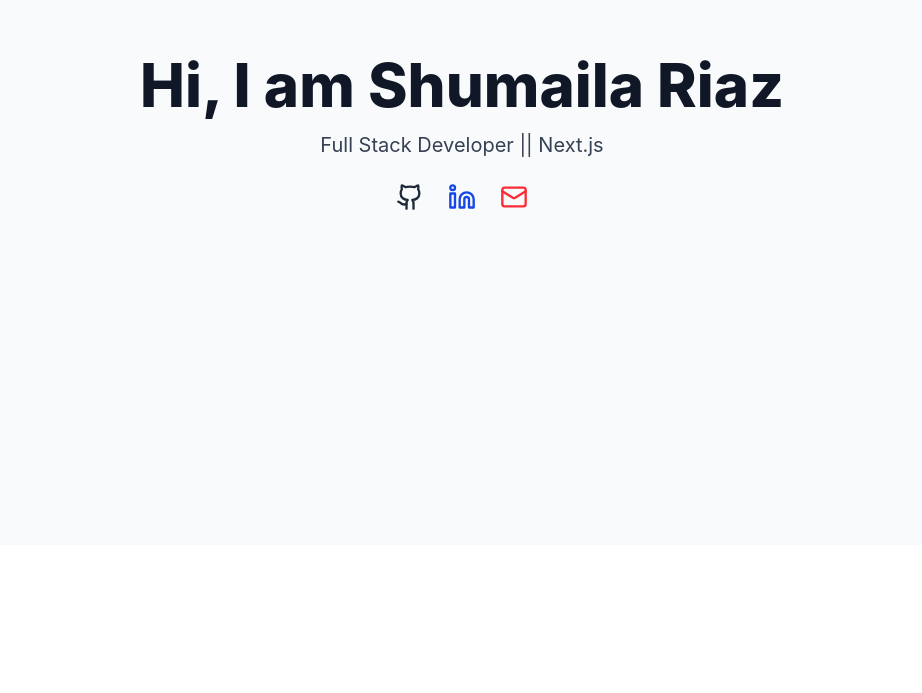
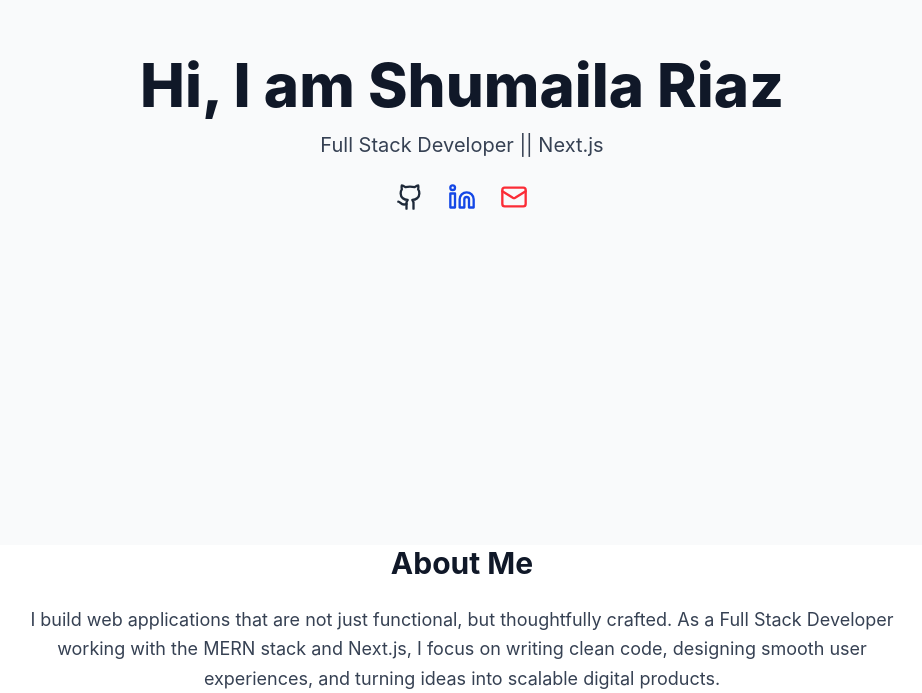
Before and after one commit to shumaila1421/Portfolio--Next.js, a Next.js app: page / in a window 1280 px wide. Shown: the part 255-948 px from the top of the page, without its empty margins (178-1100 px from the left). Before the commit the page ends 800 px from the top, so only its background shows below. Built offline with nearby package versions, Linux system fonts and the light colour scheme.

Commit message:
about section added

```diff
--- /dev/null
+++ b/app/components/navbar.tsx
@@ -0,0 +1 @@
+"use client";
--- a/app/page.tsx
+++ b/app/page.tsx
@@ -41,6 +41,21 @@ export default function Home() {
           </a>
         </div>
       </section>
+
+      {/* About */}
+
+      <section className="y-20 bg-white px-6">
+        <div className="max-w-4xl mx-auto text-center">
+          <h2 className="text-3xl font-bold mb-6 text-gray-900"> About Me</h2>
+          <p className="text-gray-700 text-lg leading-relaxed">
+            I build web applications that are not just functional, but
+            thoughtfully crafted. As a Full Stack Developer working with the
+            MERN stack and Next.js, I focus on writing clean code, designing
+            smooth user experiences, and turning ideas into scalable digital
+            products.
+          </p>
+        </div>
+      </section>
     </div>
   );
 }
```
